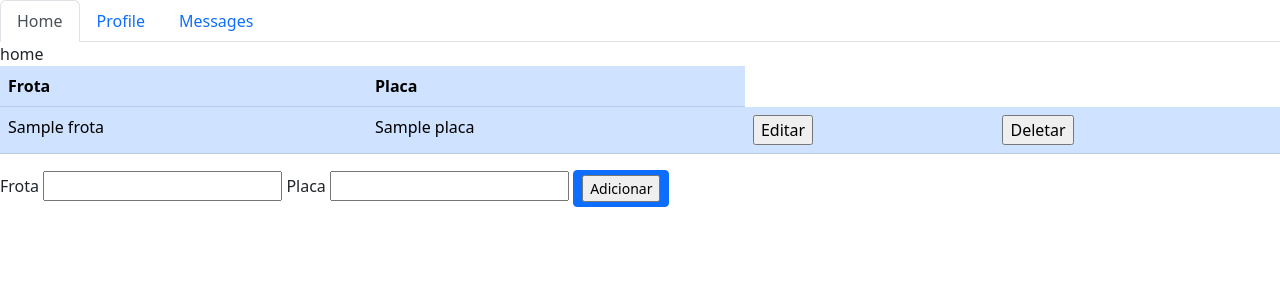
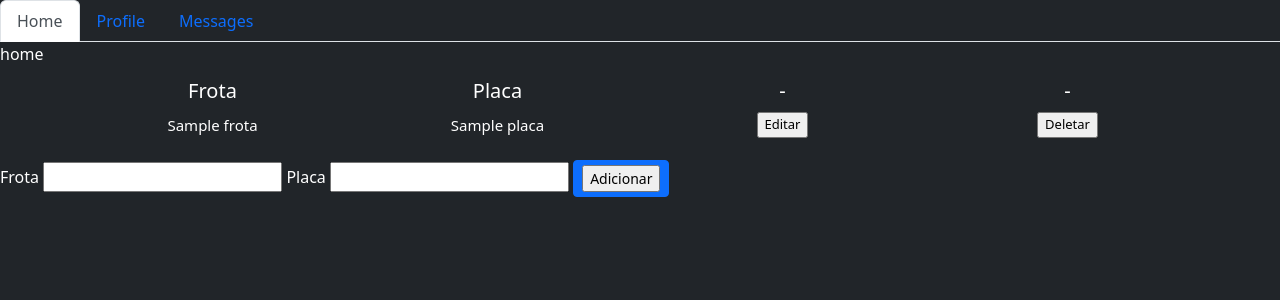
Before and after one commit to guilhermebonald/app_intel_frota, a Flask app: page / in a window 1280 px wide. Shown: the top 300 px of the page. Run offline with Flask 2, Linux system fonts and the light colour scheme; a database or web service that is not in the repository returns one stand-in record (values such as "Sample title"); some libraries are stand-ins or nearby versions.

Commit message:
Add changes

```diff
--- a/static/style.css
+++ b/static/style.css
@@ -1,3 +1,30 @@
-.add-btn{
+.add-btn {
     text-decoration: none;
 }
+
+.my-body {
+    background-color: #212529;
+    color: white;
+}
+
+.all-col {
+    font-size: 20px;
+    margin-bottom: 10px;
+    margin-top: 10px;
+}
+
+.title.table {
+    margin-top: 10px;
+    font-size: 15px;
+    color: white;
+}
+
+.edit-btn {
+    margin-top: 6px;
+    font-size: 13px;
+}
+
+.delete-btn {
+    margin-top: 6px;
+    font-size: 13px;
+}
--- a/templates/home.html
+++ b/templates/home.html
@@ -15,45 +15,14 @@
 
 </head>
 
-<body>
+<body class="my-body">
     <header>
         <!-- place navbar here -->
         {% include 'navbar.html' %}
     </header>
     <main>
-        <div class="table-responsive">
-            <table class="table table-primary">
-                <thead>
-                    <tr>
-                        <th scope="col">Frota</th>
-                        <th scope="col">Placa</th>
-                    </tr>
-                </thead>
-                <tbody>
-                    {% for i in items %}
-                    <tr>
-                        <td>{{i.frota}}</td>
-                        <td>{{i.placa}}</td>
-                        <!-- Update Button -->
-                        <td>
-                            <form action="{{ url_for('update', id=i._id) }}">
-                                {{ form.csrf_token }}
-                                {{ form.edit_btn(class_="edit-btn") }}
-                            </form>
-                        </td>
-                        <!-- Delete button -->
-                        <td>
-                            <form action="{{ url_for('delete', id=i._id) }}">
-                                {{ form.csrf_token }}
-                                {{ form.delete_btn(class_="delete-btn") }}
-                            </form>
-                        </td>
-                    </tr>
-                    {% endfor %}
-                </tbody>
-            </table>
-        </div>
-        <!-- Imput e Botão para adicionar item a lista -->
+        <!-- place table here -->
+        {% include 'table.html' %}
         <!-- url_for('add') acessa a rota(URL) atraves da função -->
         <div class="my form">
             <form method="POST" action="{{ url_for('add_item') }}">
--- a/templates/navbar.html
+++ b/templates/navbar.html
@@ -1,5 +1,5 @@
 <!-- Nav tabs -->
-<ul class="nav nav-tabs" id="myTab" role="tablist">
+<ul class="nav nav-tabs bg-dark" id="myTab" role="tablist">
     <li class="nav-item" role="presentation">
         <a href="{{ url_for('home_page') }}" class="text-decoration-none"><button class="nav-link active"
                 id="home-tab" data-bs-toggle="tab" data-bs-target="#home" type="button" role="tab"
--- /dev/null
+++ b/templates/table.html
@@ -0,0 +1,35 @@
+<!-- Table -->
+<div class="container text-center my-table">
+    <div class="row align-items-start">
+        <div class="col all-col">
+            Frota
+            {% for i in items %}
+            <h4 class="title table">{{ i.frota }}</h4>
+            {% endfor %}
+        </div>
+        <div class="col all-col">
+            Placa
+            {% for i in items %}
+            <h4 class="title table">{{ i.placa }}</h4>
+            {% endfor %}
+        </div>
+        <div class="col all-col">
+            -
+            {% for i in items %}
+            <form action="{{ url_for('update', id=i._id) }}">
+                {{ form.csrf_token }}
+                {{ form.edit_btn(class_="edit-btn") }}
+            </form>
+            {% endfor %}
+        </div>
+        <div class="col all-col">
+            -
+            {% for i in items %}
+            <form action="{{ url_for('delete', id=i._id) }}">
+                {{ form.csrf_token }}
+                {{ form.delete_btn(class_="delete-btn") }}
+            </form>
+            {% endfor %}
+        </div>
+    </div>
+</div>
```
Also changed, not shown: templates/home_bkp.html (deleted, +0 -70 lines).
